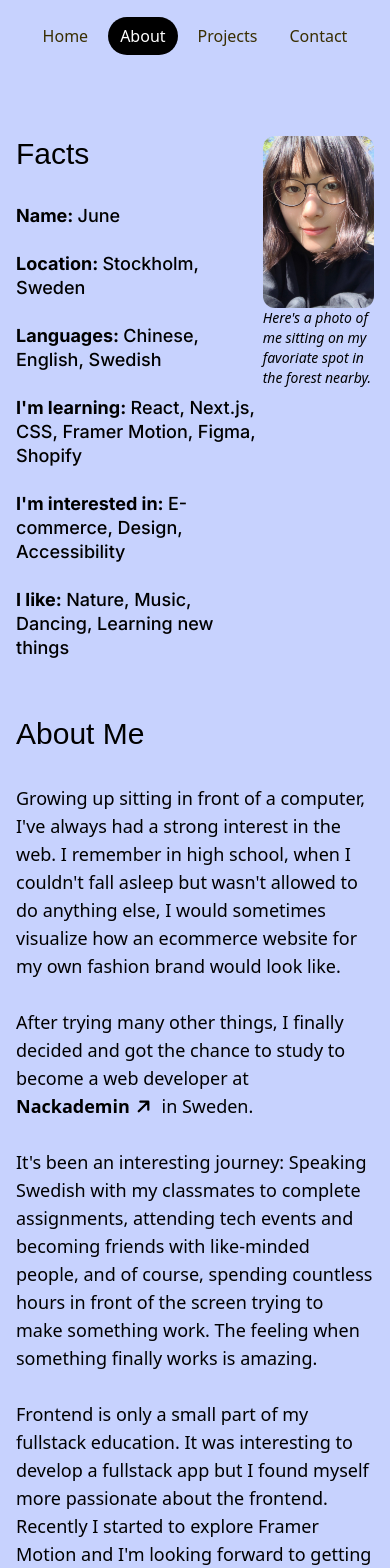
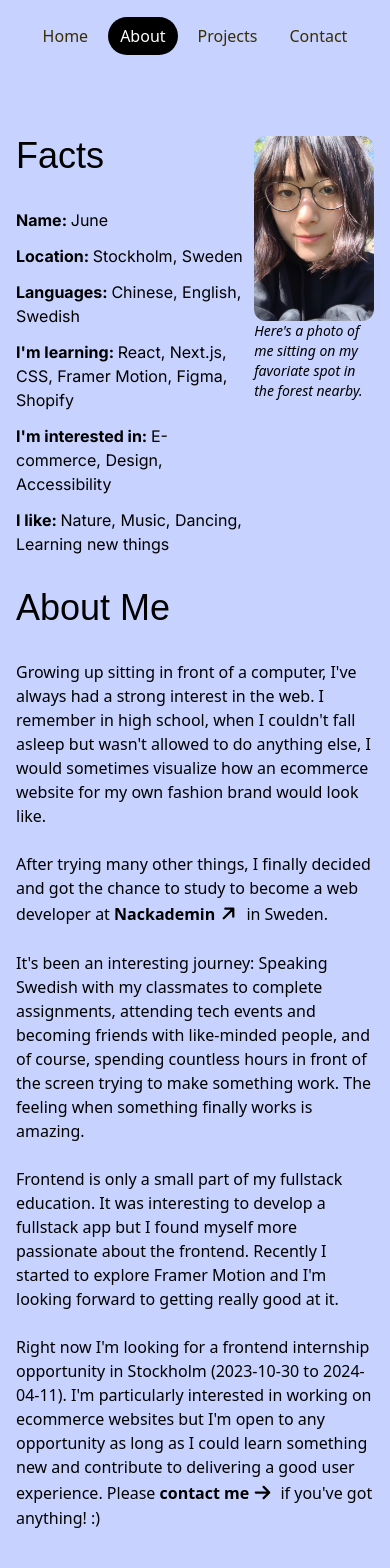
Before and after one commit to june7001/portfolio, a Next.js app: page /about in a window 390 px wide. Shown: the top 1568 px of the page. Built offline with nearby package versions, Linux system fonts and the light colour scheme; a web font is replaced by a local one.

Commit message:
improve responsiveness

```diff
--- a/pages/about.js
+++ b/pages/about.js
@@ -15,15 +15,15 @@ export default function About() {
     <div>
       <div className=" flex justify-between ">
         <div>
-          <h1 className="mb-8 font-heading text-3xl">Facts</h1>
-          {Object.entries(facts).map(([key, value]) => (
-            <p className="font-main text-lg font-medium leading-6" key={key}>
-              <span className="font-bold">{key}: </span>
-              {value}
-              <br />
-              <br />
-            </p>
-          ))}
+          <h1 className="mb-8 font-heading text-4xl sm:text-6xl">Facts</h1>
+          <ul className="mr-2 flex flex-col gap-3 sm:gap-8">
+            {Object.entries(facts).map(([key, value]) => (
+              <p className="font-main   " key={key}>
+                <span className="font-bold sm:text-lg">{key}: </span>
+                {value}
+              </p>
+            ))}
+          </ul>
         </div>
         <div className="w-[250px] ">
           <Image
@@ -39,8 +39,8 @@ export default function About() {
           </p>
         </div>
       </div>
-      <h1 className="mt-8 font-heading text-3xl">About Me</h1>
-      <p className="mt-8 text-lg font-medium">
+      <h1 className="mt-8 font-heading text-4xl sm:text-6xl">About Me</h1>
+      <p className="mt-8  sm:text-lg">
         Growing up sitting in front of a computer, I&apos;ve always had a strong
         interest in the web. I remember in high school, when I couldn&apos;t
         fall asleep but wasn&apos;t allowed to do anything else, I would
```
